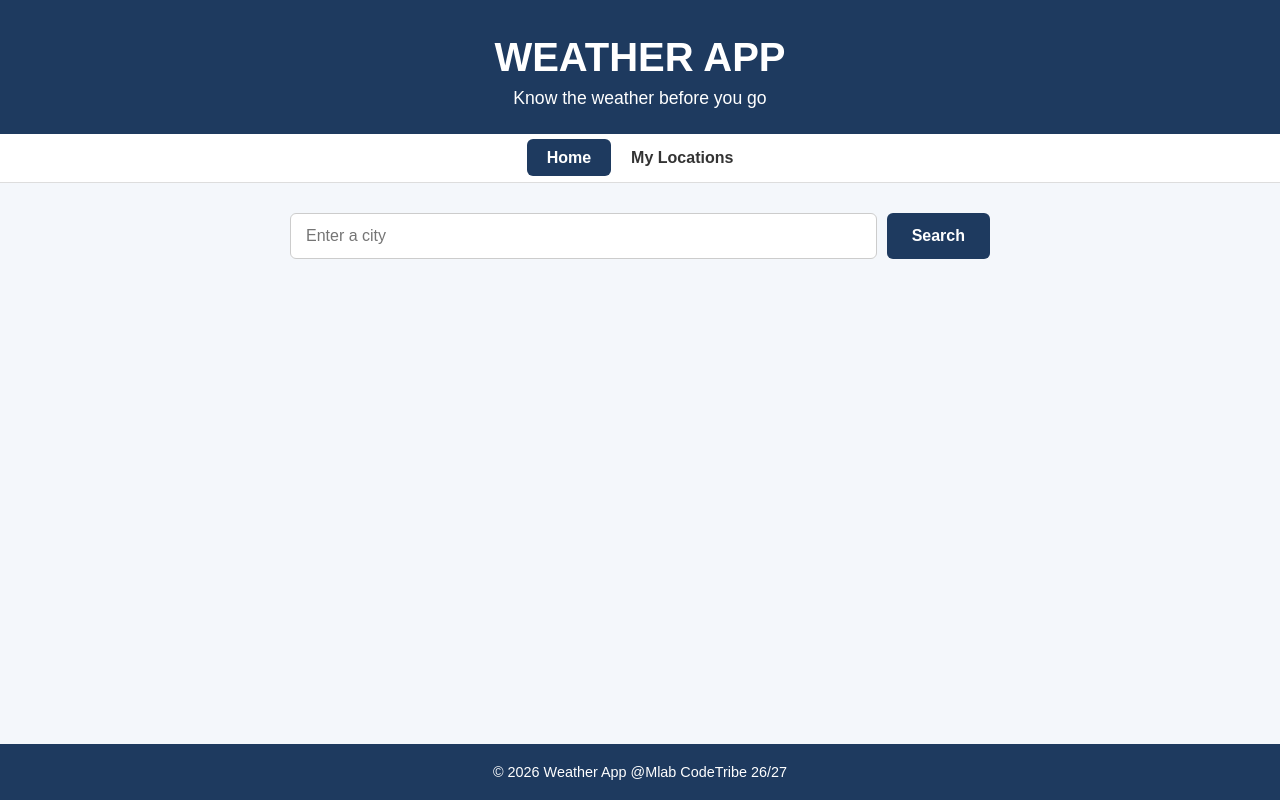
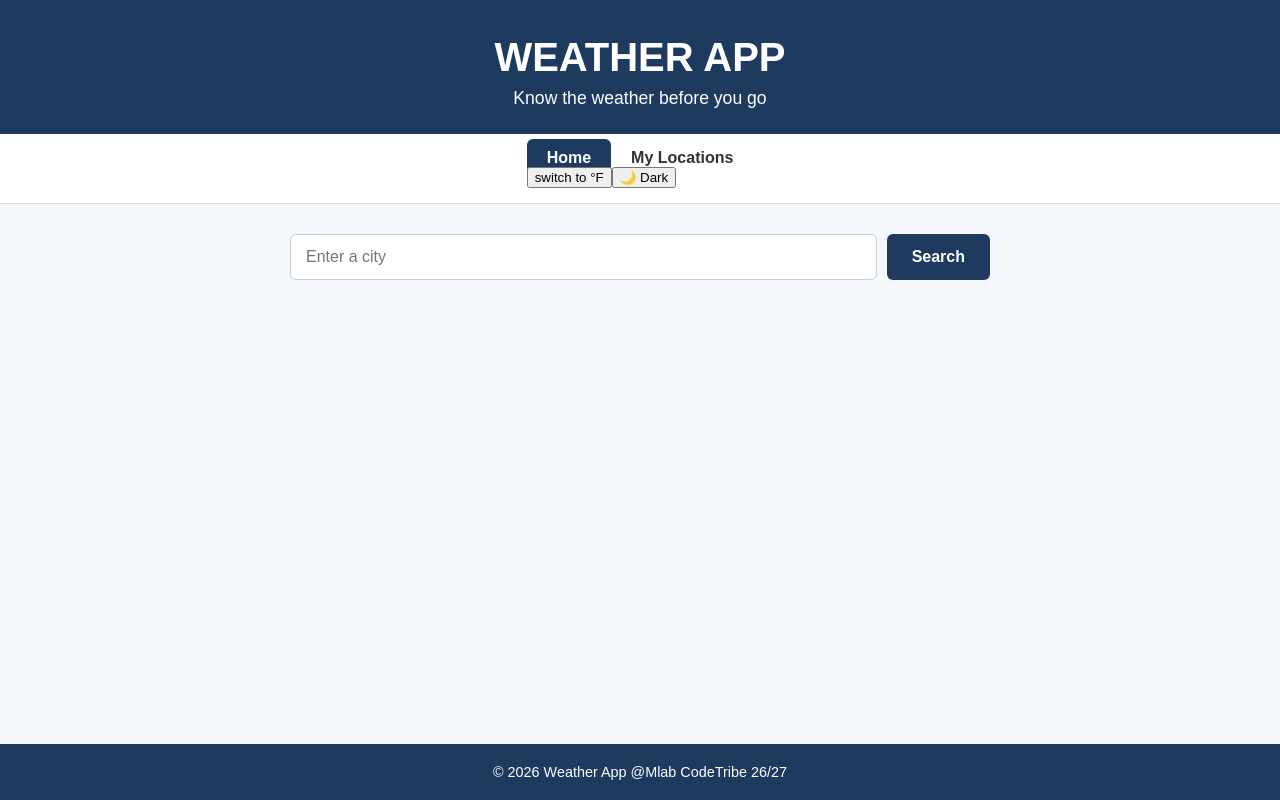
Before and after one commit to siyamthandagwamanda/CodeTribe_Weather_App_Task, a React (Vite) app: page / in a window 1280 px wide. Built offline with nearby package versions, Linux system fonts and the light colour scheme.

Commit message:
create settings toggle buttons for theme and units

```diff
--- a/src/Components/Navigation.tsx
+++ b/src/Components/Navigation.tsx
@@ -1,7 +1,10 @@
 import { NavLink } from "react-router-dom";
+import { useWeatherSettings } from "../Context/WeatherSettingsContext";
 import "../Styles/Navigation.css";
 
 export const Navigation = () => {
+  const { temperatureUnit, theme, toggleTemperatureUnit, toggleTheme} = useWeatherSettings();
+
   return (
     <nav className="navigation">
       <div className="navigation-container">
@@ -24,6 +27,16 @@ export const Navigation = () => {
             My Locations
           </NavLink>
         </div>
+
+        <div className="navigation-settings">
+            <button type="button" className="settings-toggle" onClick={toggleTemperatureUnit}>
+              switch to °{temperatureUnit === "C" ? "F" : "C"}
+            </button>
+
+            <button type="button" className="settings-toggle" onClick={toggleTheme}>
+              {theme === "light" ? "🌙 Dark" : "☀️ Light"}
+            </button>
+        </div>
       </div>
     </nav>
   );
```
